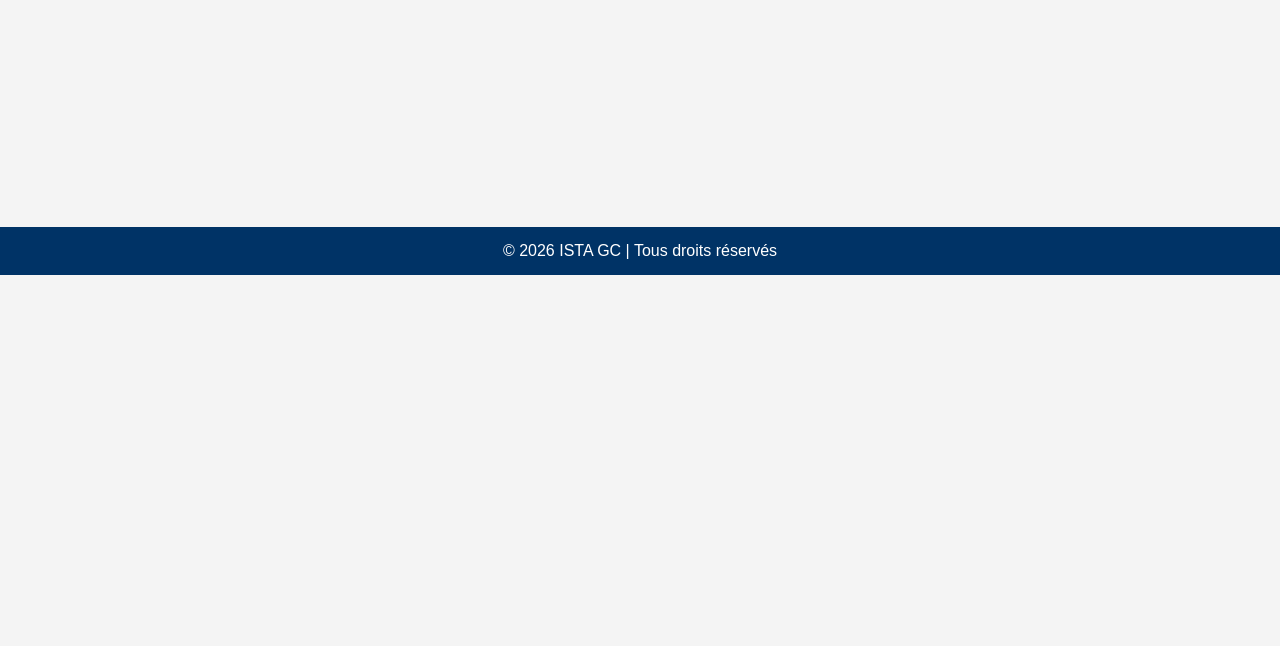
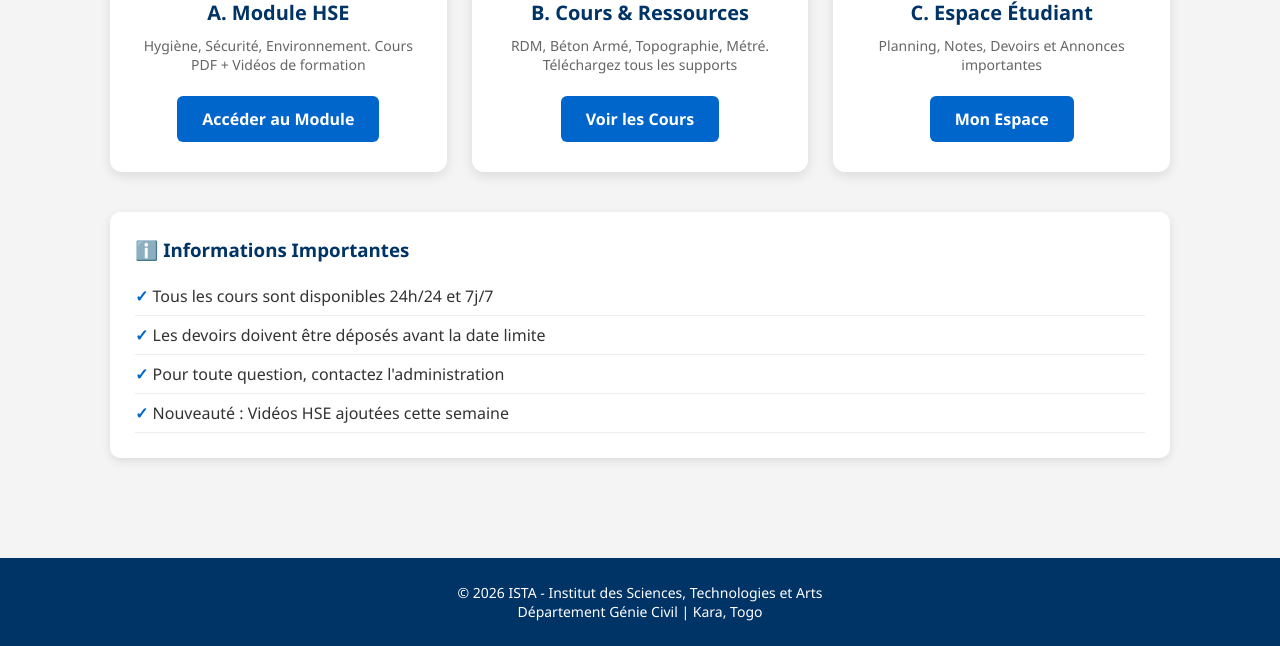
Before and after one commit to SAMKEZ2022/ista-gc, a plain HTML site: page index.html in a window 1280 px wide. Shown: the part 501-1147 px from the top of the page. Before the commit the page ends 800 px from the top, so only its background shows below. Drawn offline with Linux system fonts and the light colour scheme.

Commit message:
Nouvelle page d'accueil avec 3 modules

```diff
--- a/index.html
+++ b/index.html
@@ -3,35 +3,122 @@
 <head>
   <meta charset="UTF-8">
   <meta name="viewport" content="width=device-width, initial-scale=1.0">
-  <title>Plateforme ISTA GC</title>
+  <title>Plateforme Génie Civil - ISTA</title>
   <style>
-    body { font-family: Arial; margin:0; background:#f4f4f4; text-align:center; }
-    header { background:#003366; color:white; padding:20px; }
-    header img { width:100px; margin-bottom:10px; }
-    nav a { background:#0066cc; color:white; padding:12px 25px; text-decoration:none; margin:10px; border-radius:6px; display:inline-block; font-weight:bold; }
-    nav a:hover { background:#004999; }
-    .container { padding:40px 20px; min-height:400px; }
-    footer { background:#003366; color:white; padding:15px; }
+    * { margin:0; padding:0; box-sizing:border-box; }
+    body { font-family: 'Segoe UI', Arial, sans-serif; background:#f4f4f4; color:#333; }
+
+    header {
+      background: linear-gradient(135deg, #003366, #0066cc);
+      color:white; padding:40px 20px; text-align:center;
+      box-shadow:0 3px 10px rgba(0,0,0,0.2);
+    }
+    header img { width:110px; margin-bottom:15px; }
+    header h1 { font-size:24px; margin-bottom:8px; }
+    header p { font-size:16px; font-weight:300; opacity:0.9; }
+
+    .container { padding:50px 20px; max-width:1100px; margin:auto; }
+    .welcome { text-align:center; margin-bottom:40px; }
+    .welcome h2 { color:#003366; font-size:26px; margin-bottom:10px; }
+    .welcome p { color:#666; font-size:16px; }
+
+    .modules {
+      display:grid;
+      grid-template-columns: repeat(auto-fit, minmax(300px, 1fr));
+      gap:25px;
+      margin-bottom:40px;
+    }
+
+    .module {
+      background:white; padding:30px; border-radius:12px;
+      box-shadow:0 4px 12px rgba(0,0,0,0.1);
+      text-align:center; transition: transform 0.3s, box-shadow 0.3s;
+    }
+    .module:hover { transform: translateY(-5px); box-shadow:0 6px 20px rgba(0,0,0,0.15); }
+
+    .module .icon { font-size:45px; margin-bottom:15px; }
+    .module h3 { color:#003366; font-size:20px; margin-bottom:10px; }
+    .module p { color:#666; font-size:14px; margin-bottom:20px; min-height:40px; }
+
+    .btn {
+      background:#0066cc; color:white; padding:12px 25px; text-decoration:none;
+      border-radius:6px; display:inline-block; font-weight:bold; transition: background 0.3s;
+    }
+    .btn:hover { background:#004999; }
+
+    .info {
+      background:white; padding:25px; border-radius:10px;
+      box-shadow:0 3px 10px rgba(0,0,0,0.1); margin-top:30px;
+    }
+    .info h3 { color:#003366; margin-bottom:15px; }
+    .info ul { list-style:none; padding-left:0; }
+    .info ul li { padding:8px 0; border-bottom:1px solid #eee; }
+    .info ul li:before { content:"✓ "; color:#0066cc; font-weight:bold; }
+
+    footer {
+      background:#003366; color:white; padding:25px; text-align:center;
+      margin-top:50px; font-size:14px;
+    }
+
+    @media(max-width:768px){
+      header h1 { font-size:20px; }
+      .modules { grid-template-columns: 1fr; }
+    }
   </style>
 </head>
 <body>
   <header>
     <img src="logo-ista.jpg" alt="Logo ISTA">
     <h1>Institut des Sciences, Technologies et Arts</h1>
-    <h2>Plateforme Génie Civil</h2>
+    <p>Plateforme Officielle - Département Génie Civil</p>
   </header>
 
   <div class="container">
-    <h3>Bienvenue sur la Plateforme ISTA GC</h3>
-    <p>Accédez aux modules de cours et à l'espace étudiant</p>
-    <nav>
-      <a href="hse.html">📘 Module HSE</a>
-      <a href="etudiant.html">🎓 Espace Etudiant</a>
-    </nav>
+    <div class="welcome">
+      <h2>Bienvenue sur la Plateforme GC</h2>
+      <p>Accédez à tous vos cours, ressources et informations en un seul endroit</p>
+    </div>
+
+    <div class="modules">
+      <!-- MODULE A -->
+      <div class="module">
+        <div class="icon">📘</div>
+        <h3>A. Module HSE</h3>
+        <p>Hygiène, Sécurité, Environnement. Cours PDF + Vidéos de formation</p>
+        <a href="hse.html" class="btn">Accéder au Module</a>
+      </div>
+
+      <!-- MODULE B -->
+      <div class="module">
+        <div class="icon">📚</div>
+        <h3>B. Cours & Ressources</h3>
+        <p>RDM, Béton Armé, Topographie, Métré. Téléchargez tous les supports</p>
+        <a href="cours.html" class="btn">Voir les Cours</a>
+      </div>
+
+      <!-- MODULE C -->
+      <div class="module">
+        <div class="icon">👨‍🎓</div>
+        <h3>C. Espace Étudiant</h3>
+        <p>Planning, Notes, Devoirs et Annonces importantes</p>
+        <a href="espace-etudiant.html" class="btn">Mon Espace</a>
+      </div>
+    </div>
+
+    <div class="info">
+      <h3>ℹ️ Informations Importantes</h3>
+      <ul>
+        <li>Tous les cours sont disponibles 24h/24 et 7j/7</li>
+        <li>Les devoirs doivent être déposés avant la date limite</li>
+        <li>Pour toute question, contactez l'administration</li>
+        <li>Nouveauté : Vidéos HSE ajoutées cette semaine</li>
+      </ul>
+    </div>
   </div>
 
   <footer>
-    © 2026 ISTA GC | Tous droits réservés
+    © 2026 ISTA - Institut des Sciences, Technologies et Arts <br>
+    Département Génie Civil | Kara, Togo
   </footer>
 </body>
 </html>
```
